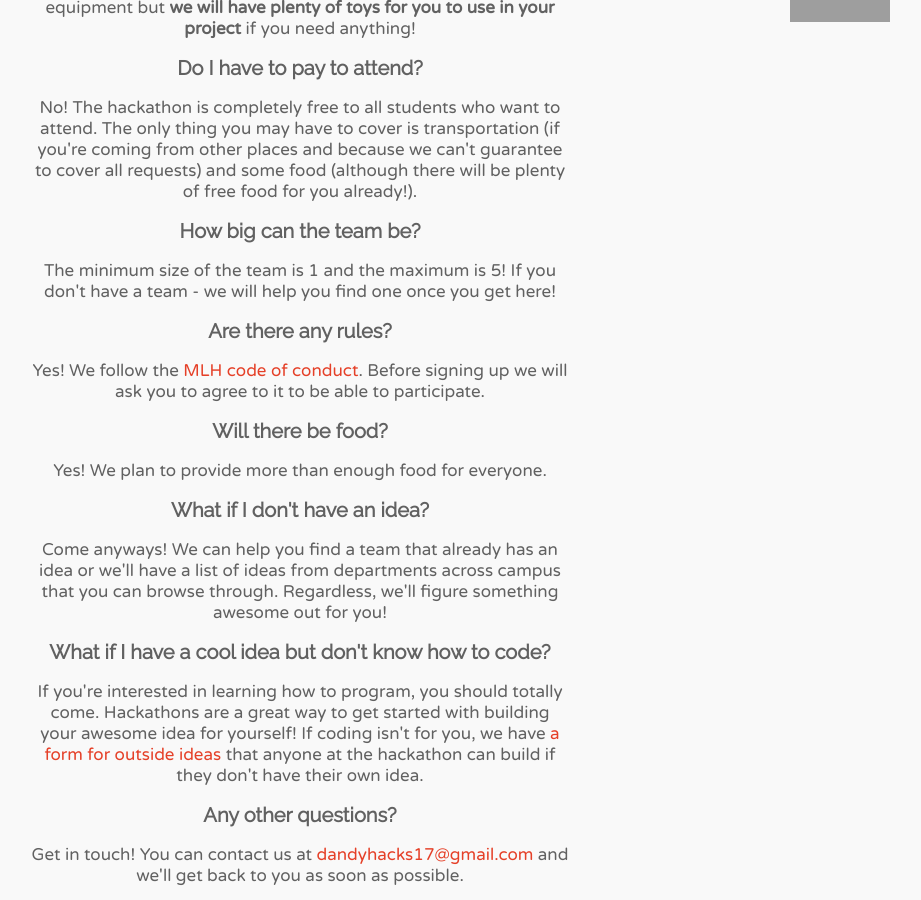
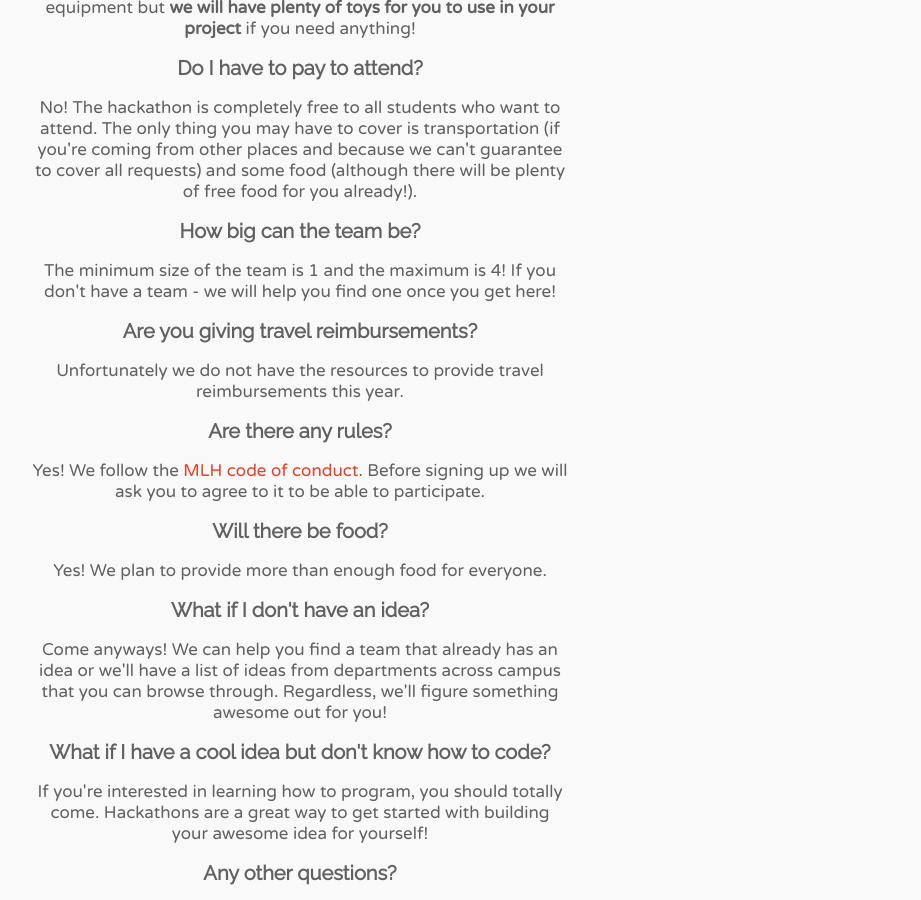
Before and after one commit to RocHack/rochack.org, a Jekyll site: the page dandyhacks/hackathon.html, which Jekyll copies as it is, in a window 1280 px wide and 900 px high, scrolled down 2920 px. Shown: the whole window, without its empty margins (340-1261 px from the left). Built offline with Jekyll 4.4.1, drawn with Linux system fonts in a browser that asks for light colours; grey boxes are pictures that could not be loaded.

Commit message:
Added sponsors

```diff
--- a/dandyhacks/hackathon.html
+++ b/dandyhacks/hackathon.html
@@ -13,7 +13,6 @@
     <link href='https://fonts.googleapis.com/css?family=Fira+Sans|Raleway|Open+Sans+Condensed:300|Abel|Quicksand' rel='stylesheet' type='text/css'>
 
     <link href='https://fonts.googleapis.com/css?family=Varela+Round' rel='stylesheet' type='text/css'>
-  	<a id="mlh-trust-badge" style="display:block;max-width:100px;min-width:60px;position:fixed;right:50px;top:0;width:10%;z-index:10000" href="https://mlh.io/seasons/na-2018/events?utm_source=na-2018&utm_medium=TrustBadge&utm_campaign=na-2018&utm_content=yellow" target="_blank"><img src="https://s3.amazonaws.com/logged-assets/trust-badge/2018/yellow.svg" alt="Major League Hacking 2017 Hackathon Season" style="width:100%"></a>
 
 	<body>
 	<!-- particles.js container -->
@@ -289,13 +288,18 @@
 
                         <div class="faq-question">
                             <h3>How big can the team be?</h3>
-                            <p>The minimum size of the team is 1 and the maximum is 5! If you don't have a team - we will help you find one once you get here!</p>
+                            <p>The minimum size of the team is 1 and the maximum is 4! If you don't have a team - we will help you find one once you get here!</p>
                         </div>
 
                         <!--div class="faq-question">
                             <h3>How do I get to you?</h3>
                             <p>Unfortunately this year we are not sending buses, however, we will be able to reimberse you for gas/other transprtation! All attendies should have received a link to the reimbersement form. Please present all of your travel receipts during registration when you get here, or else we will not be able to pay you back!</p>
                         </div-->
+
+                        <div class="faq-question">
+                            <h3>Are you giving travel reimbursements?</h3>
+                            <p>Unfortunately we do not have the resources to provide travel reimbursements this year.</p>
+                        </div>
 
                         <div class="faq-question">
                             <h3>Are there any rules?</h3>
@@ -316,7 +320,7 @@
 
                         <div class="faq-question">
                             <h3>What if I have a cool idea but don't know how to code?</h3>
-                            <p>If you're interested in learning how to program, you should totally come. Hackathons are a great way to get started with building your awesome idea for yourself! If coding isn't for you, we have <a href="https://docs.google.com/forms/d/1pP8NdXZ6Lss8DLcZRvmR63trHWgC9doqi2d3eH4m8i8/viewform">a form for outside ideas</a> that anyone at the hackathon can build if they don't have their own idea.</p>
+                            <p>If you're interested in learning how to program, you should totally come. Hackathons are a great way to get started with building your awesome idea for yourself!</p>
                         </div>
 
                         <div class="faq-question">
@@ -334,9 +338,10 @@
 					<!h1> A Huge Thanks to our Sponsors! </h1>
 					<div id="medium logos">
 						<img src="images/sponsors/medium/1010dataLogo.png" class="medium-logo" style="max-width: 350px;"/>
-						<img src="images/sponsors/small/factSetLogo.png" class="medium-logo" />
+						<img src="images/sponsors/medium/factSetLogo.png" class="medium-logo" />
 					</div>
 					<div id="small logos">
+						<img src="images/sponsors/small/dataScienceLogo.png" class="small-logo" style="max-width: 400;"/>
 						<img src="images/sponsors/small/csLogo.png" class="small-logo" style="max-width: 400;"/>
 					</div>
 					<br>
```
Also changed, not shown: dandyhacks/images/sponsors/medium/factSetLogo.png (renamed from dandyhacks/images/sponsors/small/factSetLogo.png), dandyhacks/images/sponsors/small/dataScienceLogo.png (added), dandyhacks/images/sponsors/smaller/freshPrintsLogo.svg (deleted).
